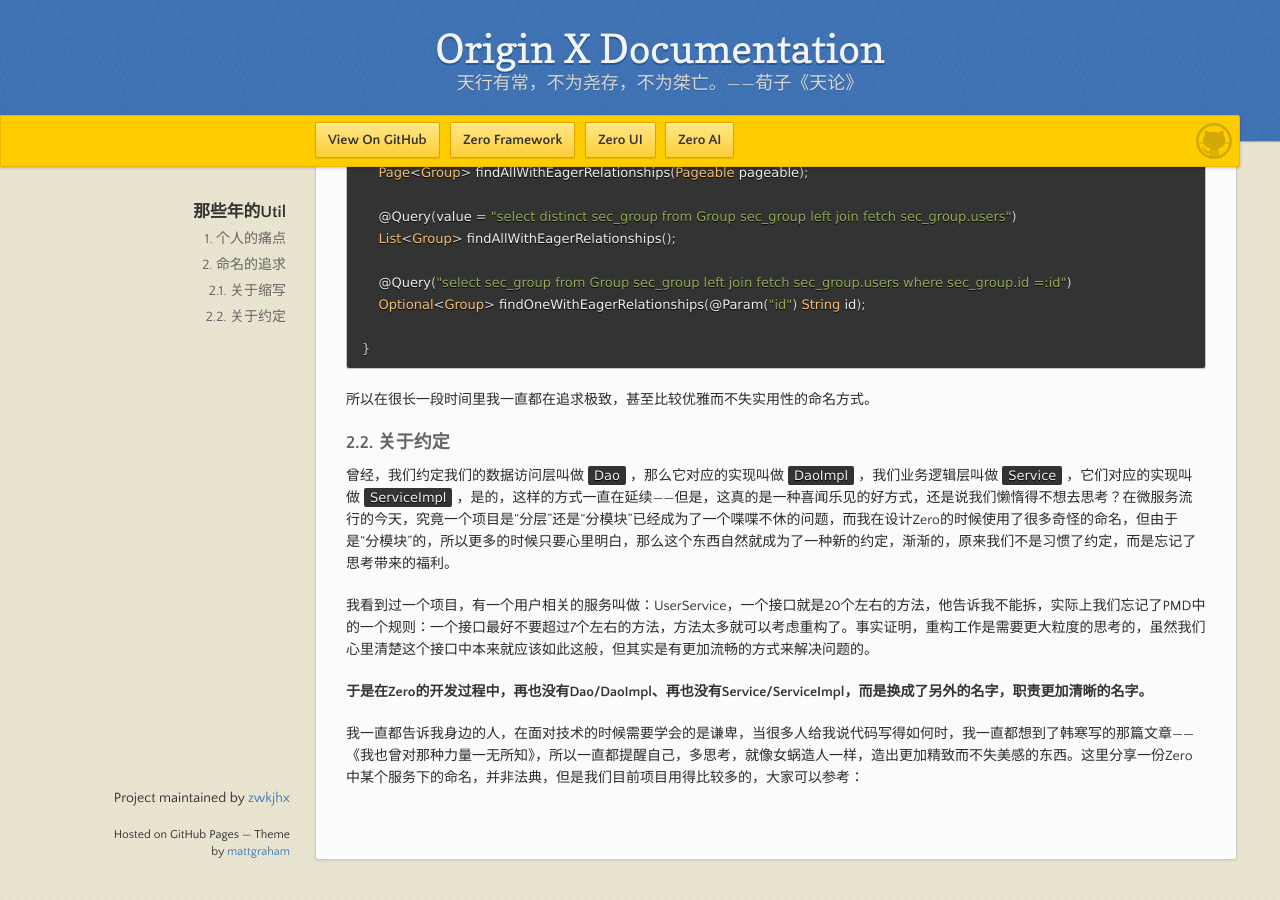
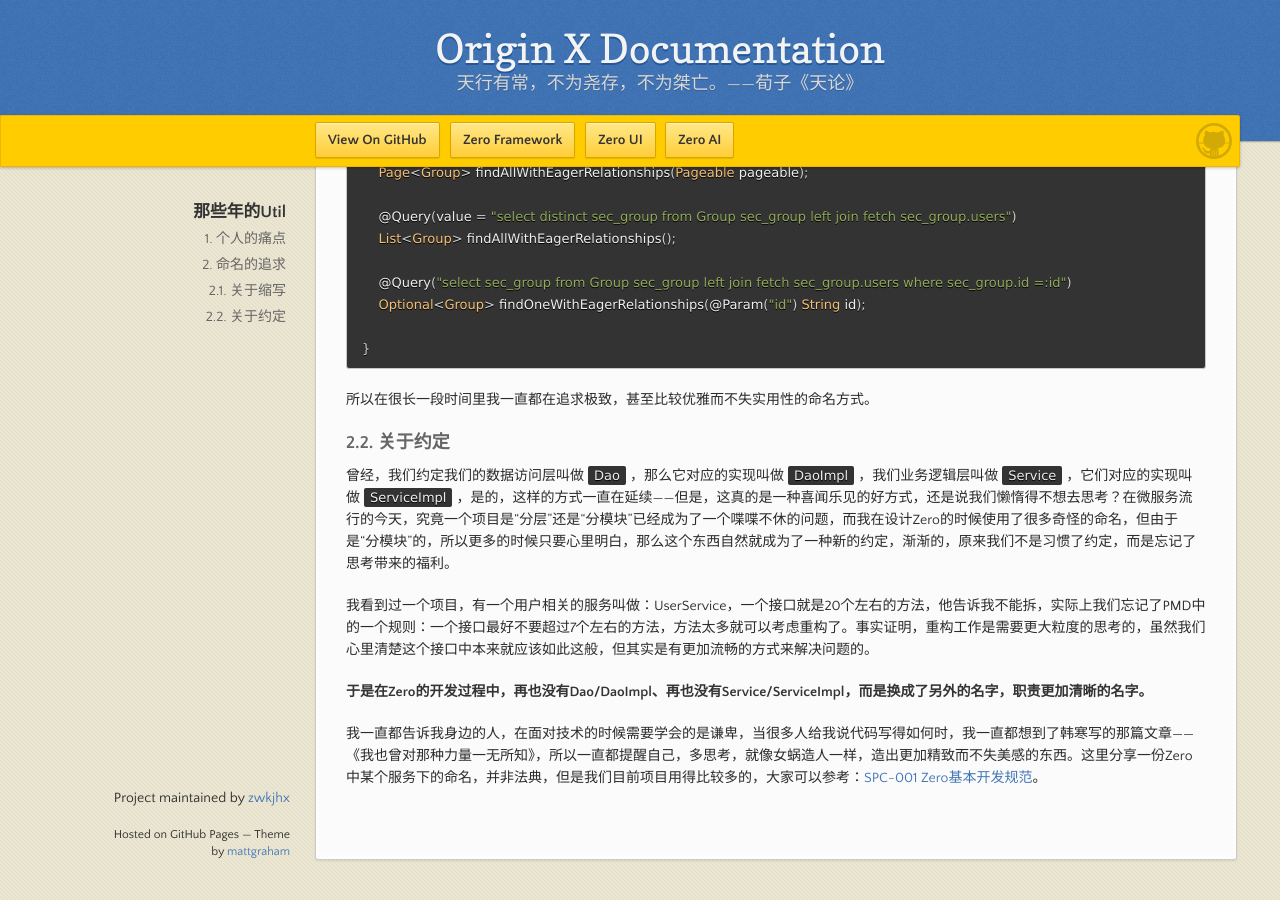
Before and after one commit to zwkjhx/ox-doc, a Jekyll site: the page built from utility-x/1-she-ji-li-nian/uxd-001-ling-ren-fan-suo-de-util.md, in a window 1280 px wide and 900 px high, scrolled down 690 px. Built offline with Jekyll 4.4.1, drawn with Linux system fonts in a browser that asks for light colours; our own code applies the rules of GitHub Pages for plain Markdown files.

Commit message:
Updates utility-x/1-she-ji-li-nian/uxd-001-ling-ren-fan-suo-de-util.md
Auto commit by GitBook Editor

```diff
--- a/utility-x/1-she-ji-li-nian/uxd-001-ling-ren-fan-suo-de-util.md
+++ b/utility-x/1-she-ji-li-nian/uxd-001-ling-ren-fan-suo-de-util.md
@@ -45,4 +45,4 @@
 
 **于是在Zero的开发过程中，再也没有Dao/DaoImpl、再也没有Service/ServiceImpl，而是换成了另外的名字，职责更加清晰的名字。**
 
-我一直都告诉我身边的人，在面对技术的时候需要学会的是谦卑，当很多人给我说代码写得如何时，我一直都想到了韩寒写的那篇文章——《我也曾对那种力量一无所知》，所以一直都提醒自己，多思考，就像女蜗造人一样，造出更加精致而不失美感的东西。这里分享一份Zero中某个服务下的命名，并非法典，但是我们目前项目用得比较多的，大家可以参考：
+我一直都告诉我身边的人，在面对技术的时候需要学会的是谦卑，当很多人给我说代码写得如何时，我一直都想到了韩寒写的那篇文章——《我也曾对那种力量一无所知》，所以一直都提醒自己，多思考，就像女蜗造人一样，造出更加精致而不失美感的东西。这里分享一份Zero中某个服务下的命名，并非法典，但是我们目前项目用得比较多的，大家可以参考：[SPC-001 Zero基本开发规范](/specification/1-zerogui-fan/spc-001-zeroji-ben-kai-fa-gui-fan.md)。
```
